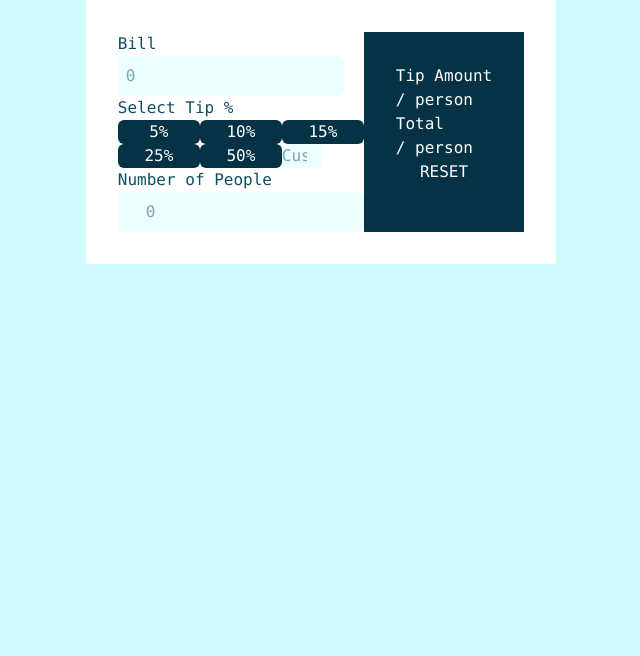
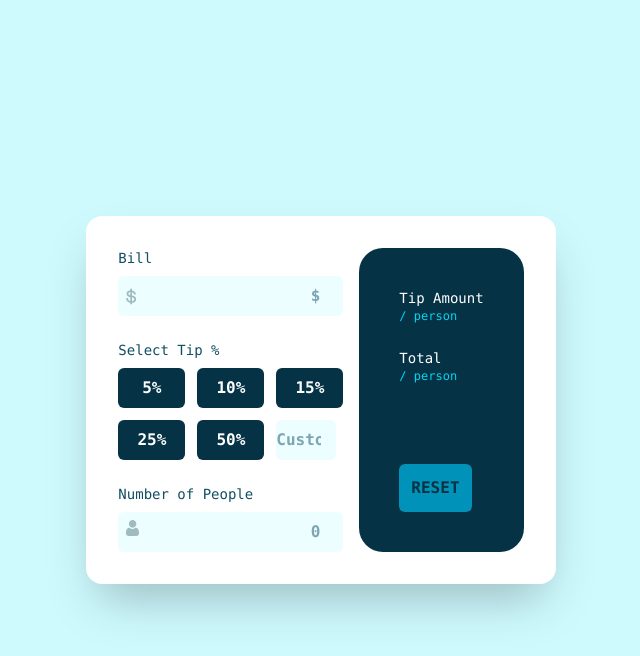
Before and after one commit to Oskar-Kowalski/Napiwki, a website: page index.html in a window 1280 px wide. Shown: the whole page, without its empty margins (319-959 px from the left). Drawn offline with Linux system fonts and the light colour scheme.

Commit message:
Wersja koncowa stylowania kalkulatora napiwków

```diff
--- a/index.html
+++ b/index.html
@@ -4,50 +4,93 @@
     <meta charset="UTF-8" />
     <meta name="viewport" content="width=device-width, initial-scale=1.0" />
     <title>Kalkulator Napiwków - Splitter</title>
-    <link href="output.css" rel="stylesheet">
+    <link href="output.css" rel="stylesheet" />
   </head>
-  <body class="bg-cyan-100 flex justify-center items-center min-h-screen font-mono">
-
-    <div class="bg-white shadow-2xl rounded-2xl p-8 md:p-10 flex flex-col md:flex-row gap-10 max-w-4xl w-full">
-
-      <div class="flex-1">
+  <body
+    class="bg-cyan-100 flex justify-center items-center min-h-screen font-mono"
+  >
+    <div
+      class="bg-white shadow-2xl rounded-2xl p-8 md:p-8 flex flex-col md:flex-row gap-4 max-w-4xl"
+    >
+      <div class="relative">
         <label for="bill" class="block text-cyan-900 text-sm mb-2">Bill</label>
+        <svg
+          xmlns="http://www.w3.org/2000/svg"
+          width="11"
+          height="17"
+          class="absolute left-2 top-10"
+        >
+          <path
+            fill="#9EBBBD"
+            d="M6.016 16.328v-1.464c1.232-.08 2.22-.444 2.964-1.092.744-.648 1.116-1.508 1.116-2.58v-.144c0-.992-.348-1.772-1.044-2.34-.696-.568-1.708-.932-3.036-1.092V4.184c.56.144 1.012.4 1.356.768.344.368.516.816.516 1.344v.288h1.824v-.432c0-.448-.088-.876-.264-1.284a3.783 3.783 0 00-.744-1.116A4.251 4.251 0 007.54 2.9a5.324 5.324 0 00-1.524-.492V.872H4.288V2.36a5.532 5.532 0 00-1.416.324c-.448.168-.84.392-1.176.672-.336.28-.604.616-.804 1.008-.2.392-.3.844-.3 1.356v.144c0 .96.316 1.708.948 2.244.632.536 1.548.884 2.748 1.044v3.912c-.704-.16-1.248-.472-1.632-.936-.384-.464-.576-1.08-.576-1.848v-.288H.256v.576c0 .464.08.924.24 1.38.16.456.404.88.732 1.272.328.392.744.728 1.248 1.008s1.108.476 1.812.588v1.512h1.728zM4.288 7.424c-.688-.128-1.164-.332-1.428-.612-.264-.28-.396-.644-.396-1.092 0-.464.176-.832.528-1.104.352-.272.784-.448 1.296-.528v3.336zm1.728 5.712V9.344c.768.128 1.328.328 1.68.6.352.272.528.688.528 1.248 0 .544-.196.984-.588 1.32-.392.336-.932.544-1.62.624z"
+          />
+        </svg>
         <input
           type="number"
           id="bill"
-          placeholder="0"
+          placeholder="$"
           class="w-full bg-cyan-50 rounded-md p-2 text-right text-cyan-900 font-bold focus:outline-none"
         />
 
         <p class="text-cyan-900 text-sm mt-6 mb-2">Select Tip %</p>
         <div class="grid grid-cols-3 gap-3">
-          <button class="bg-cyan-950 text-white font-bold py-2 rounded-md hover:bg-cyan-700">5%</button>
-          <button class="bg-cyan-950 text-white font-bold py-2 rounded-md hover:bg-cyan-700">10%</button>
-          <button class="bg-cyan-950 text-white font-bold py-2 rounded-md hover:bg-cyan-700">15%</button>
-          <button class="bg-cyan-950 text-white font-bold py-2 rounded-md hover:bg-cyan-700">25%</button>
-          <button class="bg-cyan-950 text-white font-bold py-2 rounded-md hover:bg-cyan-700">50%</button>
+          <button
+            class="bg-cyan-950 text-white font-bold py-2 rounded-md hover:bg-cyan-700"
+          >
+            5%
+          </button>
+          <button
+            class="bg-cyan-950 text-white font-bold py-2 rounded-md hover:bg-cyan-700"
+          >
+            10%
+          </button>
+          <button
+            class="bg-cyan-950 text-white font-bold py-2 rounded-md hover:bg-cyan-700"
+          >
+            15%
+          </button>
+          <button
+            class="bg-cyan-950 text-white font-bold py-2 rounded-md hover:bg-cyan-700"
+          >
+            25%
+          </button>
+          <button
+            class="bg-cyan-950 text-white font-bold py-2 rounded-md hover:bg-cyan-700"
+          >
+            50%
+          </button>
           <input
             type="number"
             placeholder="Custom"
-            class="bg-cyan-50 text-center text-cyan-900 rounded-md font-bold focus:outline-none w-10"
+            class="bg-cyan-50 text-center text-cyan-900 rounded-md font-bold focus:outline-none w-15"
           />
         </div>
 
         <p class="text-cyan-900 text-sm mt-6 mb-2">Number of People</p>
-        <div class="flex items-center bg-cyan-50 rounded-md p-2">
-          <svg xmlns="http://www.w3.org/2000/svg" class="h-5 w-5 text-cyan-900" viewBox="0 0 20 20" fill="currentColor">
+        <div class="block items-center bg-cyan-50 rounded-md p-2 relative">
+          <svg
+            xmlns="http://www.w3.org/2000/svg"
+            width="13"
+            height="16"
+            class="absolute"
+          >
+            <path
+              fill="#9EBBBD"
+              d="M9.573 7.729c.406 0 .784.07 1.126.209.342.14.639.33.881.569.232.227.438.503.614.82a5.1 5.1 0 01.407.949c.097.312.178.654.242 1.016.062.359.105.699.126 1.011.02.307.031.624.031.945 0 .836-.259 1.512-.768 2.01-.504.492-1.17.742-1.98.742H2.748c-.81 0-1.477-.25-1.98-.742C.259 14.76 0 14.084 0 13.248c0-.322.01-.64.032-.945.02-.312.063-.652.126-1.01.063-.363.144-.705.242-1.017.1-.323.238-.643.407-.948.176-.318.382-.594.613-.821.243-.238.54-.43.882-.57.342-.138.72-.208 1.125-.208.16 0 .313.067.61.265.183.123.397.264.636.421.204.134.48.259.822.372.333.11.671.167 1.005.167a3.19 3.19 0 001.006-.167c.341-.113.618-.238.822-.372l.636-.42c.296-.2.45-.266.61-.266zM6.598 0C7.63 0 8.522.38 9.252 1.129s1.1 1.666 1.1 2.724c0 1.06-.37 1.976-1.1 2.725-.73.75-1.623 1.13-2.654 1.13-1.03 0-1.924-.38-2.653-1.13-.73-.749-1.1-1.666-1.1-2.725 0-1.058.37-1.975 1.1-2.724C4.675.379 5.567 0 6.598 0z"
+            />
           </svg>
           <input
             type="number"
             id="people"
             placeholder="0"
-            class="w-full text-right bg-transparent text-cyan-900 font-bold focus:outline-none"
+            class="text-right bg-transparent text-cyan-900 font-bold focus:outline-none"
           />
         </div>
       </div>
 
-
-      <div class="flex-1 bg-cyan-950 text-white rounded-3xl p-8 flex flex-col justify-between">
+      <div
+        class="bg-cyan-950 text-white rounded-3xl p-10 flex flex-col justify-between"
+      >
         <div>
           <div class="flex justify-between items-center mb-6">
             <div>
@@ -64,11 +107,14 @@
           </div>
         </div>
 
-        <button class="bg-cyan-400 text-cyan-950 font-bold py-2 rounded-md mt-8 hover:bg-cyan-500">
-          RESET
-        </button>
+        <div>
+          <button
+            class="bg-cyan-600 text-cyan-950 font-bold p-3 rounded-md mt-8 hover:bg-cyan-500"
+          >
+            RESET
+          </button>
+        </div>
       </div>
     </div>
-
   </body>
 </html>
--- a/package.json
+++ b/package.json
@@ -2,5 +2,8 @@
   "dependencies": {
     "@tailwindcss/cli": "^4.1.16",
     "tailwindcss": "^4.1.16"
+  },
+  "scripts": {
+    "tailwind:watch": "npx @tailwindcss/cli -i ./styles.css -o ./output.css --watch"
   }
 }
```
Also changed, not shown: output.css.
